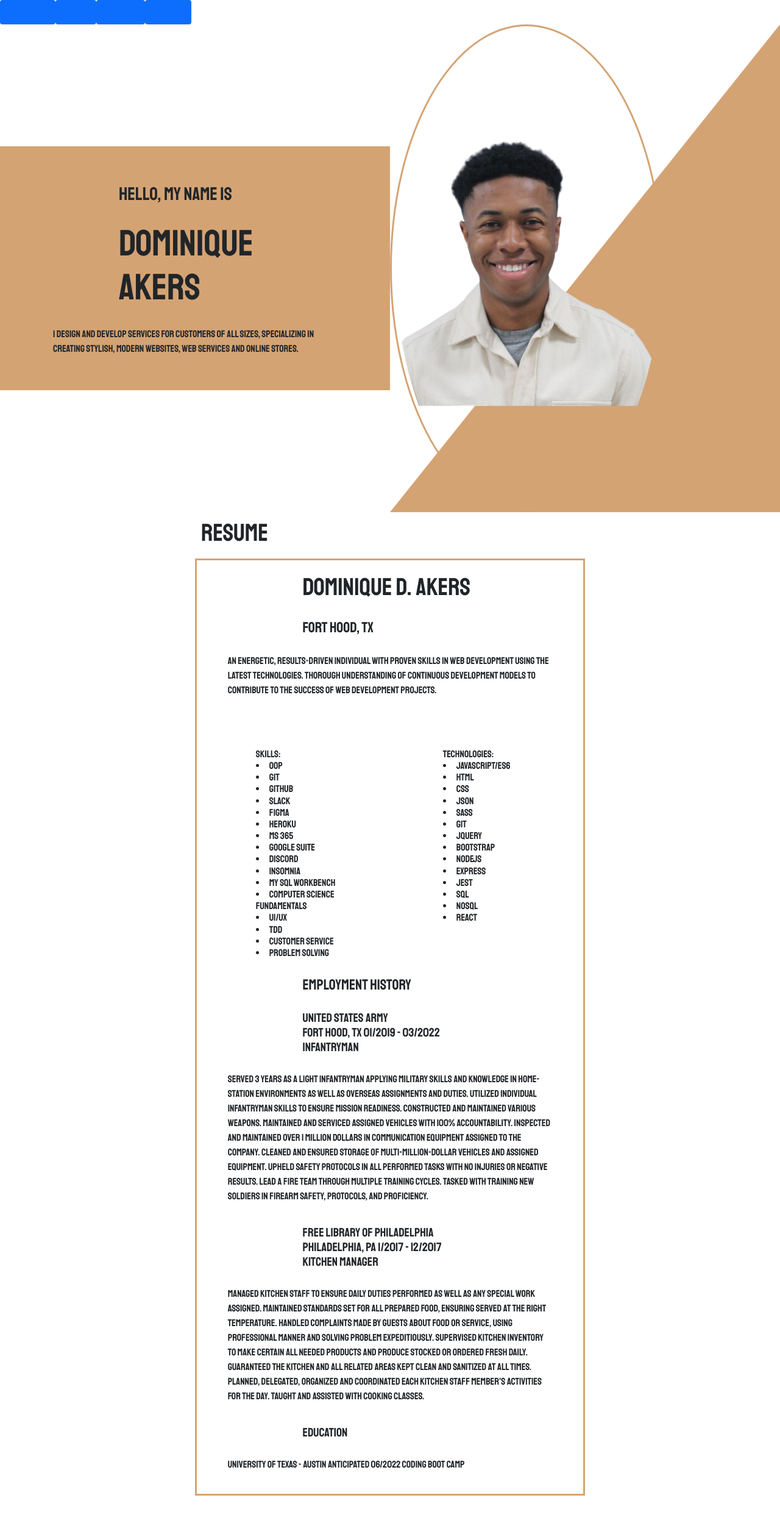
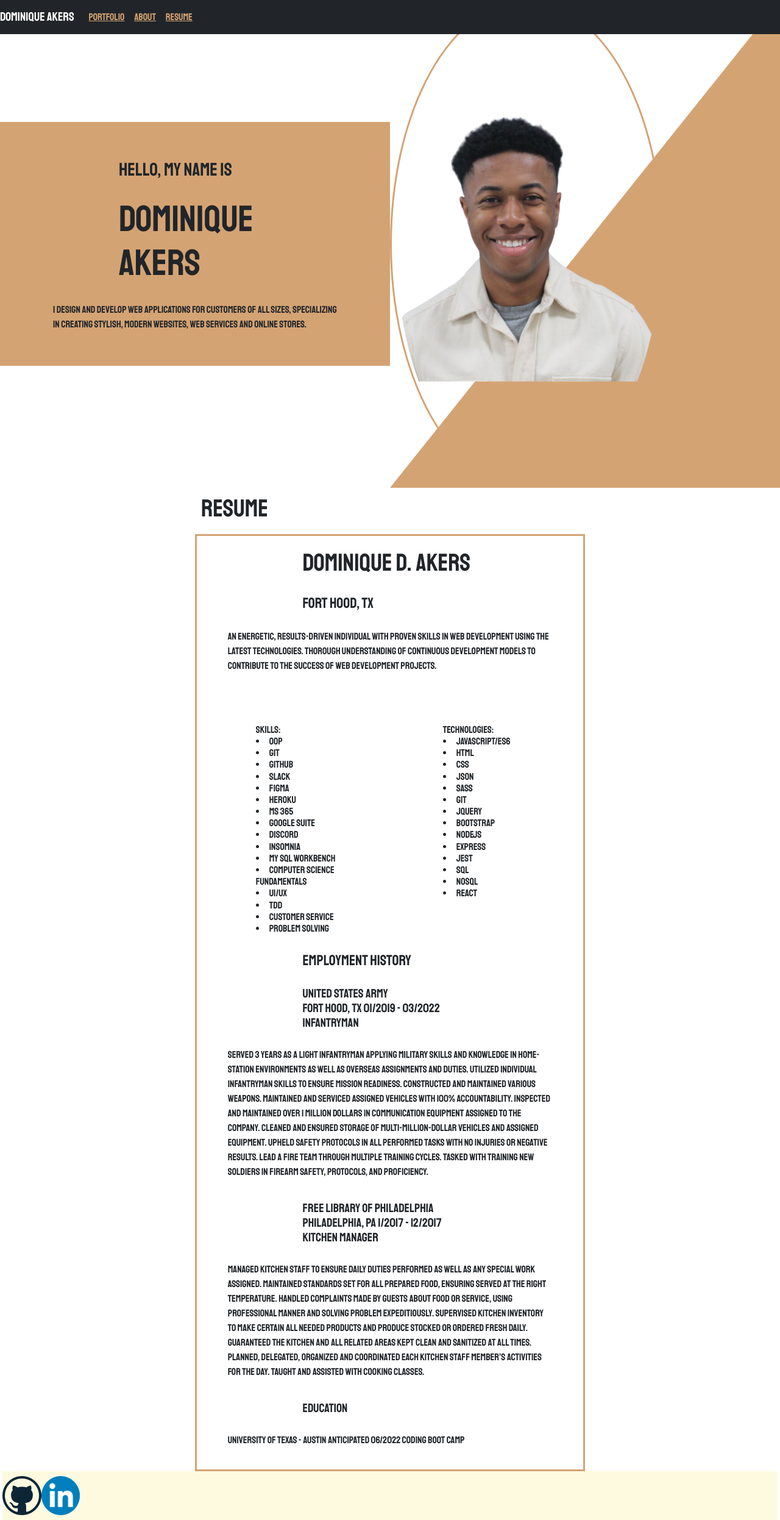
Before and after one commit to Dommy99/akers-react-portfolio, a React (Create React App) app: page /Resume in a window 1280 px wide. Shown: the whole page at 61% size. Before the commit the page ends 2453 px from the top, so only its background shows below. Built offline with nearby package versions, Linux system fonts and the light colour scheme.

Commit message:
footer and cleanup

```diff
--- a/src/App.jsx
+++ b/src/App.jsx
@@ -4,6 +4,7 @@ import ProductList from "./components/Projectslist/projectslist";
 import Contact from "./components/Contact/contact";
 import Header from "./components/Header/header"
 import Resume from "./components/Resume/resume"
+import Footer from "./components/Footer/footer"
 import "./index.css"
 import 'bootstrap/dist/css/bootstrap.min.css';
 import { BrowserRouter as Router, Routes, Route } from 'react-router-dom';
@@ -36,6 +37,7 @@ const App = () => {
       </Routes>
 
       </Router>
+      <Footer/>
       </div>
   )
 };
--- a/src/components/About/about.jsx
+++ b/src/components/About/about.jsx
@@ -13,7 +13,7 @@ const About = () => {
       <div className="about-right">
         <h1 className="about-title"> A Little Bit About Me</h1>
         <p className="about-sub">
-          Born and raised in Philadelphia I've been immerseded in every culture you could think of. Sure we're the city of brotherly love but we're also the city of culinary wonders, rich architecture, and deep long history spanning back further than the country itself. I've had to chance to serve my country and travel the world but I'll always have one home.
+        Born and raised in Philadelphia I've been immersed in every culture you could think of. Sure we're the city of brotherly love but we're also the city of culinary wonders, rich architecture, and deep long history spanning back further than the country itself. I've had the chance to serve my country and travel the world but I'll always have one home.
         </p>
         <div className="about-philly">
           <div className="about-texts">
--- /dev/null
+++ b/src/components/Footer/footer.css
@@ -0,0 +1,5 @@
+
+.footer-container{
+    background: var(--color3);
+    padding: 0% 0% 0% 0%;
+}
--- /dev/null
+++ b/src/components/Footer/footer.jsx
@@ -0,0 +1,23 @@
+import React from 'react';
+import github from '../../img/github-512.webp'
+import linkedin from '../../img/LinkedIn_icon_circle.svg.png';
+import "./footer.css"
+
+function Footer() {
+
+    return (
+      <footer className="flex-row px-1">
+        <div className="footer-container">
+          <a data-testid="link" href="https://github.com/Dommy99">
+          <img src={github} className="my-2" style={{ width: "5%" }} alt="cover" />
+          </a>
+
+          <a data-testid="link" href="https://www.linkedin.com/in/dominique-akers-319a07154/">
+          <img src={linkedin} className="my-2" style={{ width: "5%" }} alt="cover" />
+          </a>
+        </div>
+      </footer>
+    );
+  }
+
+  export default Footer;
--- a/src/components/Header/header.css
+++ b/src/components/Header/header.css
@@ -1,7 +1 @@
-.nav {
-    display: flex;
-    flex-wrap: wrap;
-    padding: 0% 0% 0% 0%;
-    margin-bottom: 0;
-    list-style: none;
-}
+.linkText{ color: var(--color5) }
--- a/src/components/Header/header.jsx
+++ b/src/components/Header/header.jsx
@@ -1,26 +1,22 @@
 import Nav from "react-bootstrap/Nav";
+import Navbar from 'react-bootstrap/Navbar'
+import Container from "react-bootstrap/Nav"
 import "./header.css";
 import { Link } from "react-router-dom";
 
 const Header = () => {
   return (
-    <Nav variant="pills" defaultActiveKey="/home">
-  <Nav.Item>
-    <Nav.Link href="/home"> <Link to="/Portfolio">Portfolio</Link> </Nav.Link>
-  </Nav.Item>
 
-  <Nav.Item>
-  <Nav.Link href="/home"> <Link to="/About">About</Link> </Nav.Link>
-  </Nav.Item>
-
-  <Nav.Item>
-  <Nav.Link href="/home"> <Link to="/Contact">Contact</Link> </Nav.Link>
-  </Nav.Item>
-
-  <Nav.Item>
-  <Nav.Link href="/home"> <Link to="/Resume">Resume</Link> </Nav.Link>
-  </Nav.Item>
-</Nav>
+<Navbar bg="dark" variant="dark" fixed="top">
+    <Container>
+    <Navbar.Brand>Dominique Akers</Navbar.Brand>
+    <Nav className="me-auto">
+      <Nav.Link href="#Portfolio"><Link to="/Portfolio" className="linkText">Portfolio</Link></Nav.Link>
+      <Nav.Link href="#About"><Link to="/About" className="linkText">About</Link></Nav.Link>
+      <Nav.Link href="#Resume"><Link to="/Resume" className="linkText">Resume</Link></Nav.Link>
+    </Nav>
+    </Container>
+  </Navbar>
   );
 };
 
--- a/src/components/Portfolio/portfolio.css
+++ b/src/components/Portfolio/portfolio.css
@@ -2,30 +2,28 @@
   width: 30%;
   height: 40vh;
   margin: 20px 10px;
-  border: 2px solid rgb(243, 242, 242);
-  border-radius: 10px 10px 0px 0px;
+  border: 2px solid var(--color5);
+  border-radius: 10px 10px 10px 10px;
   overflow: hidden;
 }
 
 .portfolio-header {
   height: 20px;
-  background-color: rgb(243, 242, 242);
+  background-color: var(--color5);
   display: flex;
   align-items: center;
   position: sticky;
   z-index: 2;
 }
 
-
-
 .portfolio-img {
   width: 100%;
   transition: all 10s ease;
 }
 
-.portfolio:hover .portfolio-img {
+/* .portfolio:hover .portfolio-img {
   transform: translateY(-100%);
-}
+} */
 
 @media screen and (max-width: 480px) {
   .portfolio {
--- a/src/components/intro/intro.jsx
+++ b/src/components/intro/intro.jsx
@@ -16,7 +16,7 @@ const Intro = () => {
               </div>
             </div>
             <p className="desc">
-              I design and develop services for customers of all sizes,
+              I design and develop web applications for customers of all sizes,
               specializing in creating stylish, modern websites, web services and
               online stores.
             </p>
```
Also changed, not shown: src/img/LinkedIn_icon_circle.svg.png (added), src/img/github-512.webp (added).
